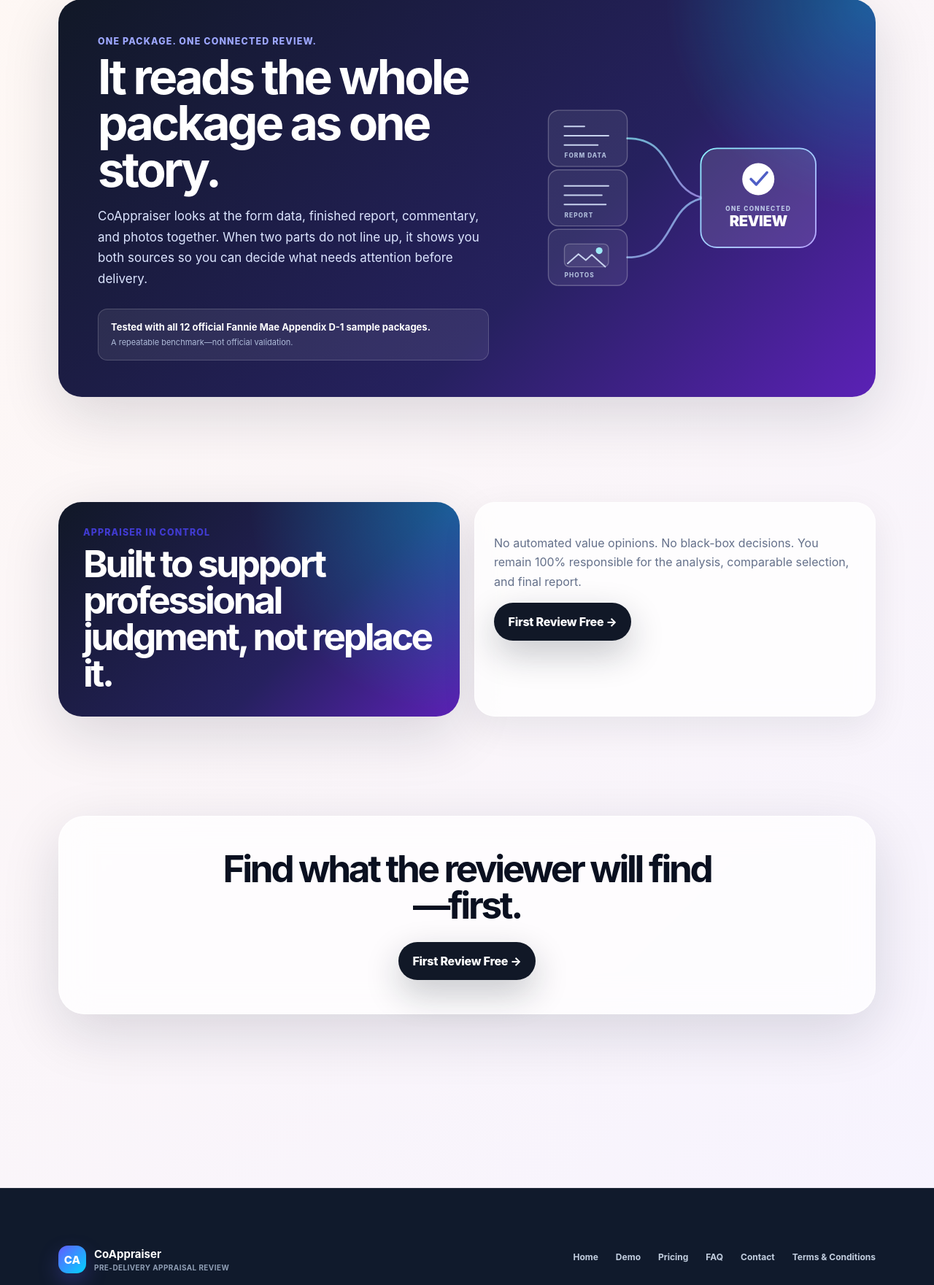
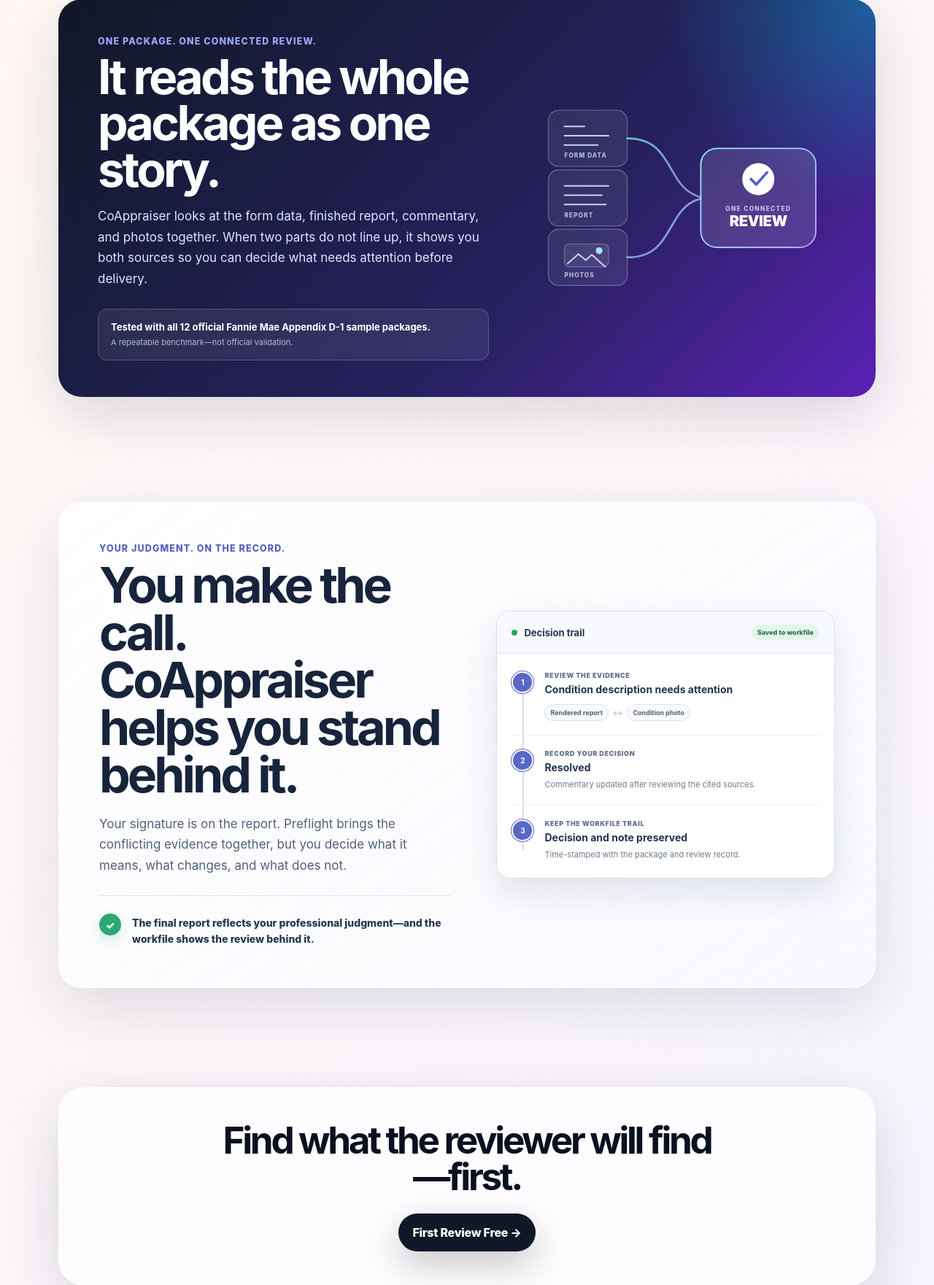
Before and after one commit to SkagitIan/coappraiser, a Django app: page / in a window 1280 px wide. Shown: the part 2946-4707 px from the top of the page at 73% size. Run offline with Django 5.2, Linux system fonts and the light colour scheme.

Commit message:
Show appraiser decision trail on homepage

```diff
--- a/assets/styles.css
+++ b/assets/styles.css
@@ -1309,15 +1309,39 @@
 .home-story-visual .story-result path{fill:none;stroke:#4f5fc6;stroke-width:4;stroke-linecap:round;stroke-linejoin:round}
 .home-story-visual .story-result-small{fill:#bdc9e7;font-size:9px;font-weight:850;letter-spacing:1.5px}
 .home-story-visual .story-result-title{fill:#fff;font-size:22px;font-weight:900;letter-spacing:-.5px}
-.home-control .bundle h2{margin:8px 0 12px}
-.home-control .content-card h2{margin-bottom:13px}
-.home-control .content-card p{margin-top:14px;color:#66748b;font-size:13px;line-height:1.55}
+.home-judgment-card{display:grid;grid-template-columns:minmax(0,1.02fr) minmax(430px,.98fr);gap:62px;align-items:center;padding:55px;border:1px solid rgba(255,255,255,.82);border-radius:32px;background:linear-gradient(145deg,rgba(255,255,255,.92),rgba(247,249,255,.82));box-shadow:0 28px 80px rgba(25,39,68,.12);backdrop-filter:blur(20px)}
+.home-judgment-copy{min-width:0}
+.home-judgment-copy .kicker{color:#5261bd}
+.home-judgment-copy h2{max-width:690px;margin:10px 0 20px;color:#17243c;font-size:clamp(40px,5.3vw,68px);line-height:.96;letter-spacing:-.058em}
+.home-judgment-copy>p{max-width:650px;margin:0;color:#536178;font-size:17px;line-height:1.68}
+.home-judgment-promise{display:grid;grid-template-columns:32px minmax(0,1fr);gap:13px;align-items:start;margin-top:27px;padding-top:24px;border-top:1px solid #dfe5ed}
+.home-judgment-promise>span{display:grid;place-items:center;width:30px;height:30px;border-radius:999px;color:#fff;background:#2da873;box-shadow:0 7px 16px rgba(45,168,115,.22);font-size:14px;font-weight:900}
+.home-judgment-promise p{margin:2px 0 0;color:#293850;font-size:14px;font-weight:760;line-height:1.55}
+.home-decision-trail{overflow:hidden;border:1px solid #d8dfeb;border-radius:19px;background:#fff;box-shadow:0 20px 48px rgba(30,43,73,.12)}
+.home-decision-trail header{display:flex;align-items:center;justify-content:space-between;gap:16px;padding:18px 20px;border-bottom:1px solid #e4e9f0;background:#f7f9fc}
+.home-decision-trail header div{display:flex;align-items:center;gap:9px;color:#26354e}
+.home-decision-trail header strong{font-size:13px}
+.home-decision-trail header small{padding:5px 8px;border-radius:999px;color:#28734f;background:#e5f5ec;font-size:9px;font-weight:850}
+.home-decision-trail ol{position:relative;display:grid;gap:0;margin:0;padding:5px 20px;list-style:none}
+.home-decision-trail ol:before{content:"";position:absolute;left:35px;top:38px;bottom:38px;width:2px;background:#d8deec}
+.home-decision-trail li{position:relative;z-index:1;display:grid;grid-template-columns:32px minmax(0,1fr);gap:13px;padding:19px 0;border-bottom:1px solid #edf0f4}
+.home-decision-trail li:last-child{border-bottom:0}
+.home-decision-trail li>b{display:grid;place-items:center;width:30px;height:30px;border:2px solid #fff;border-radius:999px;color:#fff;background:#5967c8;box-shadow:0 0 0 1px #5967c8;font-size:10px}
+.home-decision-trail li>div{min-width:0}
+.home-decision-trail li span,.home-decision-trail li strong{display:block}
+.home-decision-trail li span{margin-bottom:5px;color:#67748a;font-size:9px;font-weight:880;letter-spacing:.07em;text-transform:uppercase}
+.home-decision-trail li strong{color:#25344d;font-size:14px;line-height:1.35}
+.home-decision-trail li p{margin:5px 0 0;color:#6f7c90;font-size:11px;line-height:1.5}
+.home-decision-sources{display:flex;align-items:center;flex-wrap:wrap;gap:6px;margin-top:10px}
+.home-decision-sources small{padding:5px 7px;border:1px solid #dce2eb;border-radius:999px;color:#536178;background:#f8fafc;font-size:9px;font-style:normal;font-weight:750}
+.home-decision-sources em{color:#9aa4b4;font-size:10px;font-style:normal}
 @media(max-width:900px){
   .preflight-home-hero{grid-template-columns:1fr}
   .home-cleared-queue{margin-top:10px}
   .home-workflow ol{grid-template-columns:1fr 1fr}
   .home-story-card{grid-template-columns:1fr;gap:20px;padding:42px}
   .home-story-visual{width:min(100%,500px);margin:0 auto}
+  .home-judgment-card{grid-template-columns:1fr;gap:32px;padding:42px}
 }
 @media(max-width:680px){
   .preflight-home-hero{padding-bottom:30px}
@@ -1344,6 +1368,11 @@
   .home-story-copy>p{font-size:16px;line-height:1.62}
   .home-story-benchmark{margin-top:22px}
   .home-story-visual{width:100%}
+  .home-judgment-card{gap:28px;padding:30px 23px;border-radius:25px}
+  .home-judgment-copy h2{font-size:40px;line-height:.98}
+  .home-judgment-copy>p{font-size:16px;line-height:1.62}
+  .home-judgment-promise{grid-template-columns:30px minmax(0,1fr);gap:11px}
+  .home-decision-trail header{align-items:flex-start;flex-direction:column}
 }
 
 /* Public footer and legal pages */
--- a/templates/marketing/home.html
+++ b/templates/marketing/home.html
@@ -175,14 +175,50 @@
   </div>
 </section>
 
-<section class="section split">
-  <div class="bundle">
-    <span class="kicker">Appraiser in control</span>
-    <h2>Built to support professional judgment, not replace it.</h2>
-  </div>
-  <div class="content-card">
-    <p>No automated value opinions. No black-box decisions. You remain 100% responsible for the analysis, comparable selection, and final report.</p>
-    <a class="button primary" href="{% url 'accounts:signup' %}">First Review Free →</a>
+<section class="section home-judgment">
+  <div class="home-judgment-card">
+    <div class="home-judgment-copy">
+      <span class="kicker">Your judgment. On the record.</span>
+      <h2>You make the call. CoAppraiser helps you stand behind it.</h2>
+      <p>Your signature is on the report. Preflight brings the conflicting evidence together, but you decide what it means, what changes, and what does not.</p>
+      <div class="home-judgment-promise">
+        <span aria-hidden="true">✓</span>
+        <p>The final report reflects your professional judgment—and the workfile shows the review behind it.</p>
+      </div>
+    </div>
+
+    <div class="home-decision-trail" aria-label="An example appraiser decision trail">
+      <header>
+        <div><span class="status-dot status-dot-completed"></span><strong>Decision trail</strong></div>
+        <small>Saved to workfile</small>
+      </header>
+      <ol>
+        <li>
+          <b>1</b>
+          <div>
+            <span>Review the evidence</span>
+            <strong>Condition description needs attention</strong>
+            <div class="home-decision-sources"><small>Rendered report</small><em>↔</em><small>Condition photo</small></div>
+          </div>
+        </li>
+        <li>
+          <b>2</b>
+          <div>
+            <span>Record your decision</span>
+            <strong>Resolved</strong>
+            <p>Commentary updated after reviewing the cited sources.</p>
+          </div>
+        </li>
+        <li>
+          <b>3</b>
+          <div>
+            <span>Keep the workfile trail</span>
+            <strong>Decision and note preserved</strong>
+            <p>Time-stamped with the package and review record.</p>
+          </div>
+        </li>
+      </ol>
+    </div>
   </div>
 </section>
 
```
